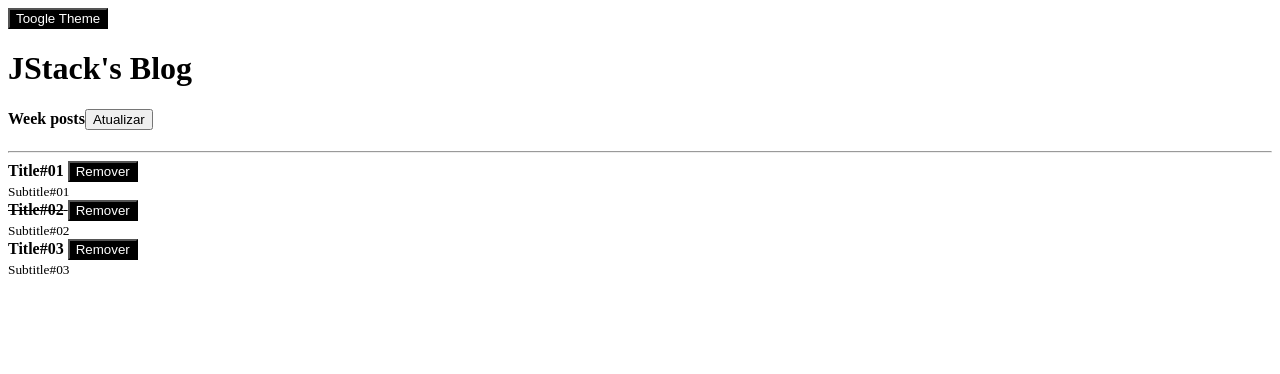
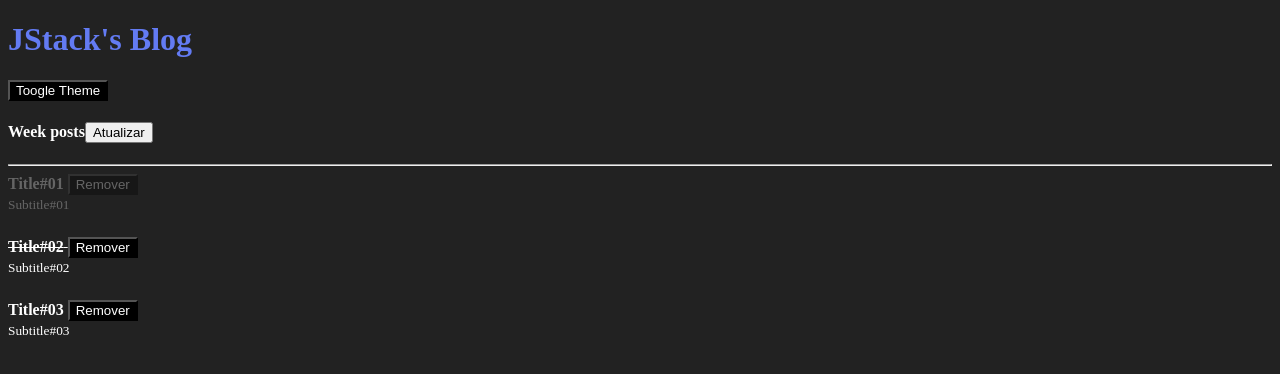
Before and after one commit to sousam02/react_fundamentals, a React app: page / in a window 1280 px wide. Shown: the top 374 px of the page. Built offline with nearby package versions, Linux system fonts and the light colour scheme.

Commit message:
Styling react: inline-style, importing css and scss files, and working with classes as variables

```diff
--- a/package.json
+++ b/package.json
@@ -16,7 +16,11 @@
     "@babel/preset-react": "^7.22.5",
     "babel-loader": "^9.1.2",
     "clean-webpack-plugin": "^4.0.0",
+    "css-loader": "^6.8.1",
     "html-webpack-plugin": "^5.5.3",
+    "sass": "^1.63.6",
+    "sass-loader": "^13.3.2",
+    "style-loader": "^3.3.3",
     "webpack": "^5.88.0",
     "webpack-cli": "^5.1.4",
     "webpack-dev-server": "^4.15.1"
--- a/src/App.js
+++ b/src/App.js
@@ -15,18 +15,21 @@
             title: "Title#01",
             subtitle: "Subtitle#01",
             read: false,
+            removed: true
         },
         {
             id: Math.random(),
             title: "Title#02",
             subtitle: "Subtitle#02",
             read: true,
+            removed: false
         },
         {
             id: Math.random(),
             title: "Title#03",
             subtitle: "Subtitle#03",
             read: false,
+            removed: false
         }
     ]);
 
@@ -43,13 +46,20 @@
                 title: `Title#0${prevState.length + 1}`,
                 subtitle: `Subtitle#0${prevState.length + 1}`,
                 read: true,
+                removed: false
             }
         ])
     }
 
     function handleRemove(postId) {
         setPosts((prevState) => (
-            prevState.filter((post) => post.id !== postId)
+            prevState.map(
+                post => (
+                    post.id === postId
+                    ? {...post, removed: true}
+                    : post
+                )
+            )
         ));
     }
 
--- a/src/Header.js
+++ b/src/Header.js
@@ -1,17 +1,22 @@
-import React, {useContext} from "react";
+import React, { useContext } from "react";
 import PropTypes from 'prop-types';
 import Button from "./Button";
+import styles from'./Header.scss'
 
 import { ThemeContext } from "./App";
 
 export default function Header({ title, children }) {
-    const {onToogleTheme} = useContext(ThemeContext);
+    const { onToogleTheme } = useContext(ThemeContext);
     return (
-        <>
-        <Button onClick={onToogleTheme}>Toogle Theme</Button>
-            <h1>{title}</h1>
+        <div>
+            <h1 className={styles.title}>{title}</h1>
+
+            <Button onClick={onToogleTheme}>
+                Toogle Theme
+            </Button>
+
             {children}
-        </>
+        </div>
     )
 }
 
--- /dev/null
+++ b/src/Header.scss
@@ -0,0 +1,5 @@
+$primary: #637BF3;
+
+.title {
+    color: $primary;
+}
--- a/src/Post.js
+++ b/src/Post.js
@@ -1,11 +1,18 @@
 import React from "react";
 import PropTypes from "prop-types";
 import PostHeader from "./PostHeader";
+import styles from "./Post.scss"
 
 export default function Post(props) {
     return (
         <>
-            <article>
+            <article
+                className={
+                    props.post.removed ?
+                    styles.removedPost :
+                    styles.post
+                }
+            >
                 <PostHeader
                     onRemove={props.onRemove}
                     post={{
@@ -27,7 +34,8 @@
         id: PropTypes.number.isRequired,
         title: PropTypes.string.isRequired,
         subtitle: PropTypes.string.isRequired,
-        read: PropTypes.bool.isRequired
+        read: PropTypes.bool.isRequired,
+        removed: PropTypes.bool.isRequired
     }).isRequired,
 
 }
--- /dev/null
+++ b/src/Post.scss
@@ -0,0 +1,8 @@
+.post {
+    margin-bottom: 24px;
+}
+
+.removedPost {
+    margin-bottom: 24px;
+    opacity: 0.3;
+}
--- a/src/index.js
+++ b/src/index.js
@@ -3,6 +3,8 @@
 
 import App from './App';
 
+import './index.scss';
+
 ReactDom.render(
     <App />,
     document.getElementById('root'),
--- /dev/null
+++ b/src/index.scss
@@ -0,0 +1,5 @@
+body {
+    background: #222;
+    color: #fff;
+    font-family: 'sans-serif'
+}
--- a/webpack.config.js
+++ b/webpack.config.js
@@ -21,6 +21,19 @@
                 test: /\.js$/,
                 exclude: /node_modules/,
                 use: 'babel-loader'
+            },
+            {
+                test: /\.scss$/,
+                use: [
+                    'style-loader',
+                    {
+                        loader: 'css-loader',
+                        options: {
+                            modules: true,
+                        }
+                    },
+                    'sass-loader'
+                ]
             }
         ]
     },
```
Also changed, not shown: 1 other file (tests, documents, lock files or other folders).
